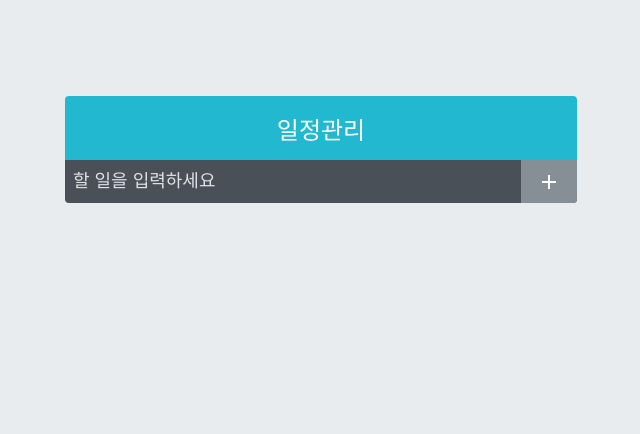
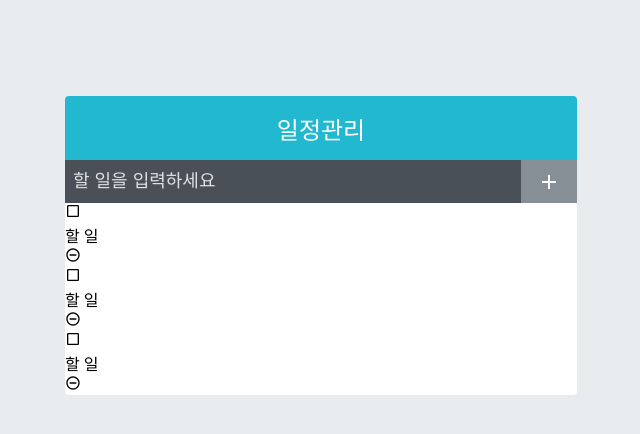
Before and after one commit to Bhanjo/React_todo, a React (Create React App) app in the folder todo-app/: page / in a window 1280 px wide. Shown: the top 434 px of the page, without its empty margins (319-959 px from the left). Built offline with nearby package versions, Linux system fonts and the light colour scheme.

Commit message:
추가: 할 일 목록을 표시하는 TodoList 컴포넌트와 TodoList 안의 각 요소를 나타내는 TodoListItem 컴포넌트 추가

```diff
--- a/todo-app/src/App.js
+++ b/todo-app/src/App.js
@@ -1,11 +1,13 @@
 import React from 'react';
 import TodoTemplate from './components/TodoTemplate';
 import TodoInsert from './components/TodoInsert';
+import TodoList from './components/TodoList';
 
 const App = () => {
   return (
       <TodoTemplate>
         <TodoInsert />
+        <TodoList />
       </TodoTemplate>
     );
 };
--- /dev/null
+++ b/todo-app/src/components/TodoList.js
@@ -0,0 +1,16 @@
+import React from 'react';
+import TodoListItem from './TodoListitem';
+// import './TodoList.scss';
+
+const TodoList = () => {
+    return(
+        <div className="TodoList">
+            {/* TodoListItem 컴포넌트들을 불러옴 */}
+            <TodoListItem />
+            <TodoListItem />
+            <TodoListItem />
+        </div>
+    );
+};
+
+export default TodoList;
--- /dev/null
+++ b/todo-app/src/components/TodoListitem.js
@@ -0,0 +1,23 @@
+import React from 'react';
+import{
+    MdCheckBoxOutlineBlank,
+    MdcheckBox,
+    MdRemoveCircleOutline,
+} from 'react-icons/md';
+// import './TodoListItem.scss';
+
+const TodoListItem = () => {
+    return(
+        <div className="TodoListItem">
+            <div className="checkbox">
+                <MdCheckBoxOutlineBlank />
+                <div className="text">할 일</div>
+            </div>
+            <div className="remove">
+                <MdRemoveCircleOutline />
+            </div>
+        </div>
+    );
+};
+
+export default TodoListItem;
```
Also changed, not shown: todo-app/src/components/TodoList.scss (added), todo-app/src/components/TodoListitem.scss (added).
